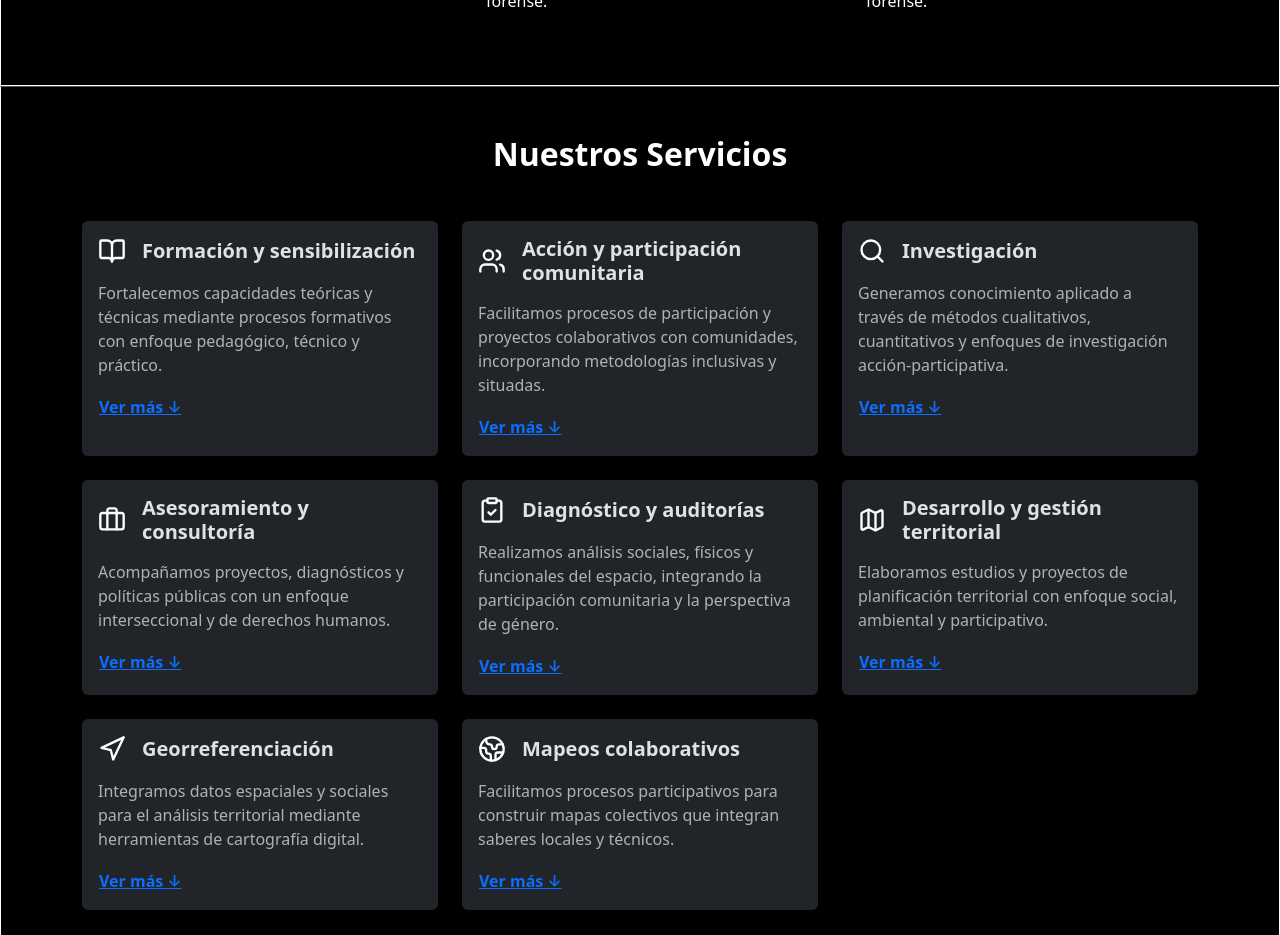
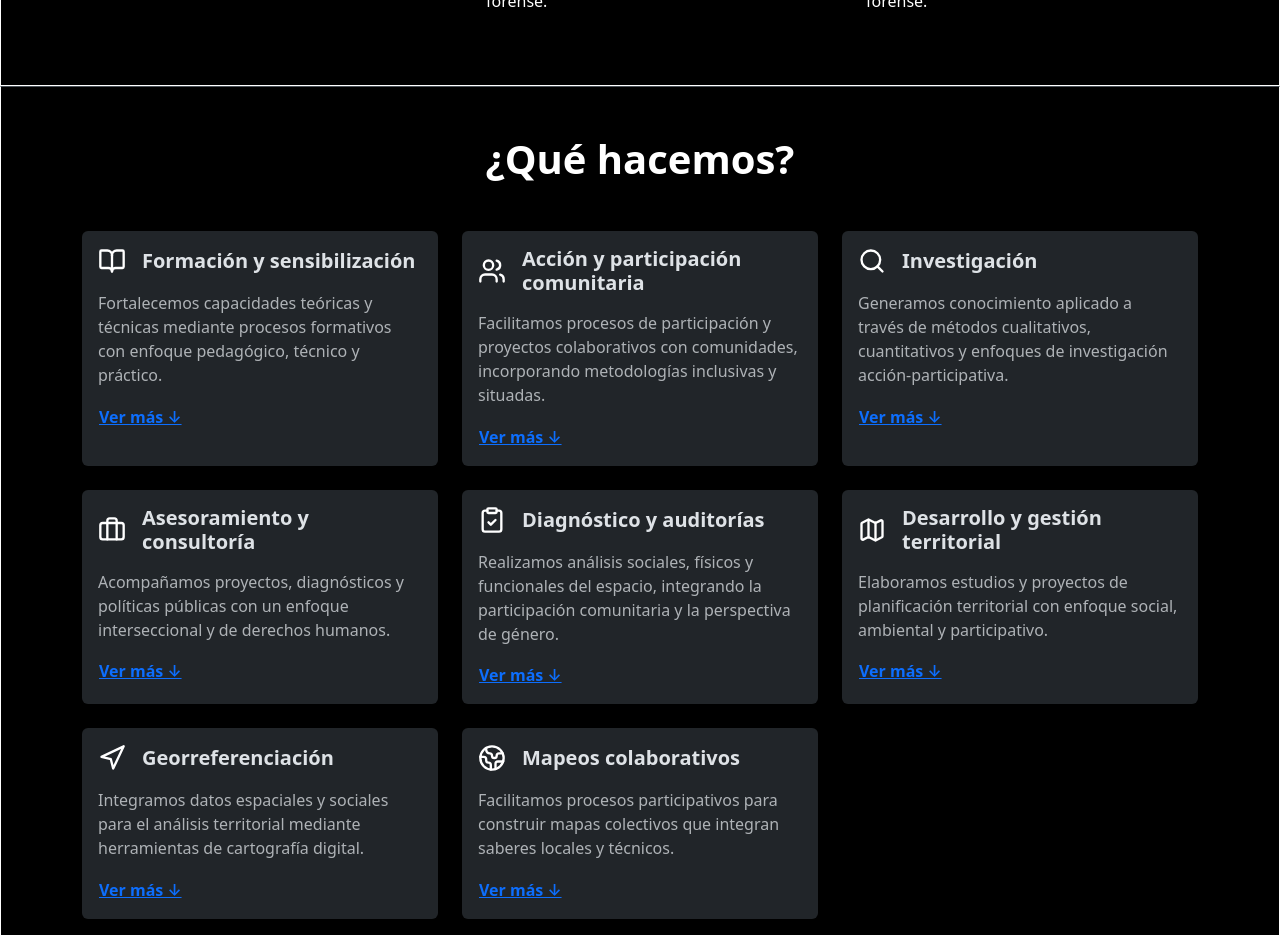
Before and after one commit to iluna007/I-U, a React (Vite) app: page / in a window 1280 px wide. Shown: the part 1640-2575 px from the top of the page. Built offline with nearby package versions, Linux system fonts and the light colour scheme.

Commit message:
Add project details

```diff
--- a/src/App.jsx
+++ b/src/App.jsx
@@ -1,11 +1,12 @@
 import { useEffect, useState } from "react";
-import { BrowserRouter, Routes, Route } from "react-router-dom";
+import { BrowserRouter, Routes, Route, useLocation } from "react-router-dom";
 
 import Navbar from "./components/Navbar";
 import Home from "./pages/Home";
 import About from "./pages/About";
 import Projects from "./pages/Projects";
 import Footer from "./components/Footer";
+import ProjectDetail from "./components/ProjectDetail";
 
 import "bootstrap/dist/css/bootstrap.min.css";
 import "./styles/theme-borders.css";
@@ -30,6 +31,7 @@ function App() {
         <Route path="/" element={<Home />} />
         <Route path="/about" element={<About />} />
         <Route path="/projects" element={<Projects />} />
+        <Route path='/projects/:id' element={<ProjectDetail />} />
       </Routes>
       <Footer />
     </BrowserRouter>
--- a/src/components/ProjectDetail.jsx
+++ b/src/components/ProjectDetail.jsx
@@ -1,7 +1,7 @@
 import { useState, useEffect } from "react";
 import { useParams, Link } from "react-router-dom";
 import projectData from "../data/projectData";
-import "../pages/Projectdetail.css";
+import "../styles/projectdetail.css";
 
 
 
--- a/src/components/ServiceSection.jsx
+++ b/src/components/ServiceSection.jsx
@@ -81,7 +81,7 @@ Los mapeos combinan herramientas digitales y analógicas, integrando el conocimi
   return (
     <section id="services" className="py-5 border-top">
       <div className="container">
-        <h2 className="text-center fw-bold mb-5">Nuestros Servicios</h2>
+        <h1 className="text-center fw-bold mb-5">¿Qué hacemos?</h1>
 
         <div className="row g-4">
           {services.map((service, index) => (
```
